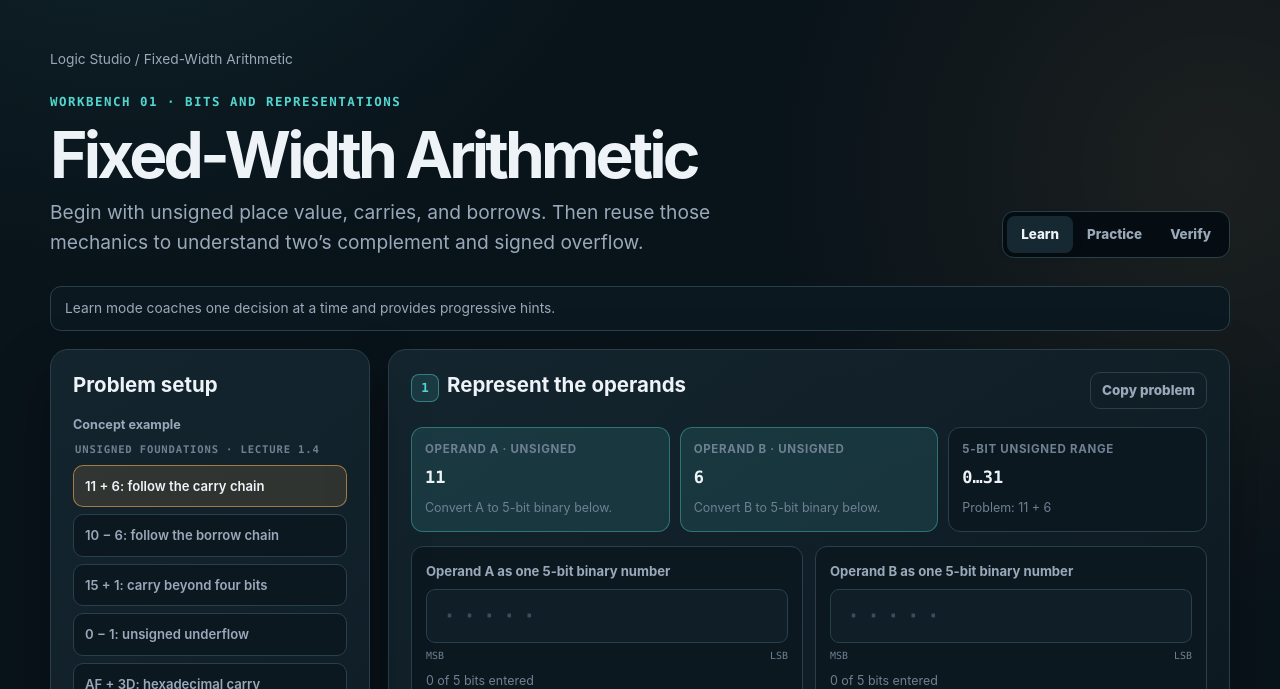
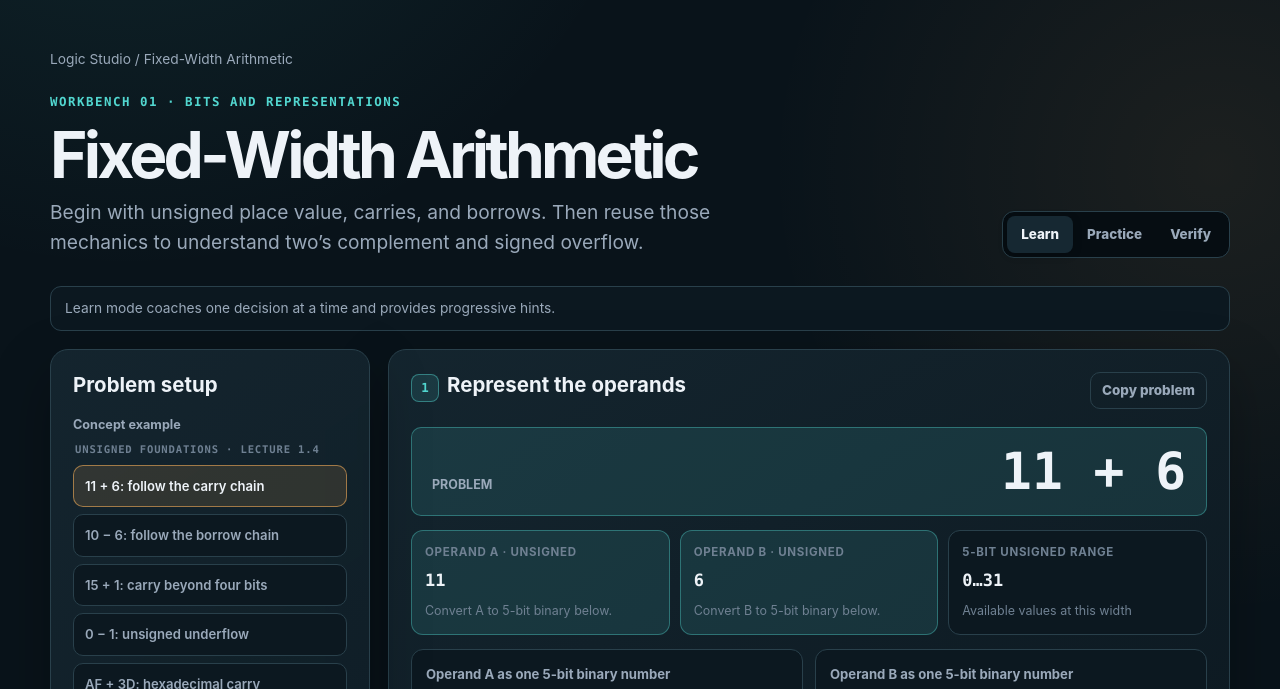
Before and after one commit to bbutka/CEC220, a website with bundled scripts: page docs/arithmetic/index.html in a window 1280 px wide. Shown: the part 72-761 px from the top of the page. Built offline with nearby package versions, Linux system fonts and the light colour scheme.

Commit message:
Emphasize the arithmetic problem in each stage

```diff
--- a/docs/arithmetic/arithmetic.js
+++ b/docs/arithmetic/arithmetic.js
@@ -309,6 +309,8 @@ function formatPrimaryValue(raw) {
 function renderRepresentations() {
   const range = rangeFor(current.width, current.interpretation);
   const operator = current.operation === "add" ? "+" : "−";
+  byId("representationExpression").textContent =
+    `${current.aValue} ${operator} ${current.bValue}`;
   byId("predictionExpression").textContent =
     `${current.aValue} ${operator} ${current.bValue} = ?`;
   byId("predictionFitsLabel").textContent =
@@ -328,7 +330,7 @@ function renderRepresentations() {
     <div class="representation">
       <div class="label">${current.width}-bit ${current.interpretation} range</div>
       <div class="value">${range.min}…${range.max}</div>
-      <div class="microcopy">Problem: ${current.aValue} ${operator} ${current.bValue}</div>
+      <div class="microcopy">Available values at this width</div>
     </div>
   `;
 
--- a/docs/arithmetic/index.html
+++ b/docs/arithmetic/index.html
@@ -202,6 +202,10 @@
               <h2><span class="stage-number">1</span>Represent the operands</h2>
               <button type="button" class="quiet" id="copyProblem">Copy problem</button>
             </div>
+            <div class="problem-equation" aria-label="Problem to represent">
+              <span class="label">Problem</span>
+              <span class="value" id="representationExpression"></span>
+            </div>
             <div class="representation-grid" id="operandRepresentations"></div>
             <div style="margin-top: 14px">
               <div id="operandBits"></div>
@@ -227,7 +231,7 @@
               format?
             </p>
             <div class="prediction-equation" aria-label="Arithmetic to predict">
-              <span class="label">Ordinary arithmetic</span>
+              <span class="label">Problem</span>
               <span class="value" id="predictionExpression"></span>
             </div>
             <div class="field-row">
--- a/docs/shared/styles.css
+++ b/docs/shared/styles.css
@@ -832,6 +832,7 @@ fieldset {
   font-size: 0.62rem;
 }
 
+.problem-equation,
 .prediction-equation {
   display: flex;
   align-items: baseline;
@@ -844,6 +845,12 @@ fieldset {
   background: var(--cyan-soft);
 }
 
+.problem-equation {
+  margin-bottom: 14px;
+  padding: 18px 20px;
+}
+
+.problem-equation .label,
 .prediction-equation .label {
   color: var(--muted);
   font-size: 0.78rem;
@@ -851,11 +858,17 @@ fieldset {
   text-transform: uppercase;
 }
 
+.problem-equation .value,
 .prediction-equation .value {
   color: var(--ink);
   font-family: var(--mono);
   font-size: 1.45rem;
   font-weight: 780;
+}
+
+.problem-equation .value {
+  font-size: clamp(2rem, 4vw, 3.2rem);
+  line-height: 1;
 }
 
 .bit-strip {
@@ -1406,6 +1419,7 @@ body[data-mode="verify"] .guided-only {
     padding: 17px;
   }
 
+  .problem-equation,
   .prediction-equation {
     align-items: flex-start;
     flex-direction: column;
```
